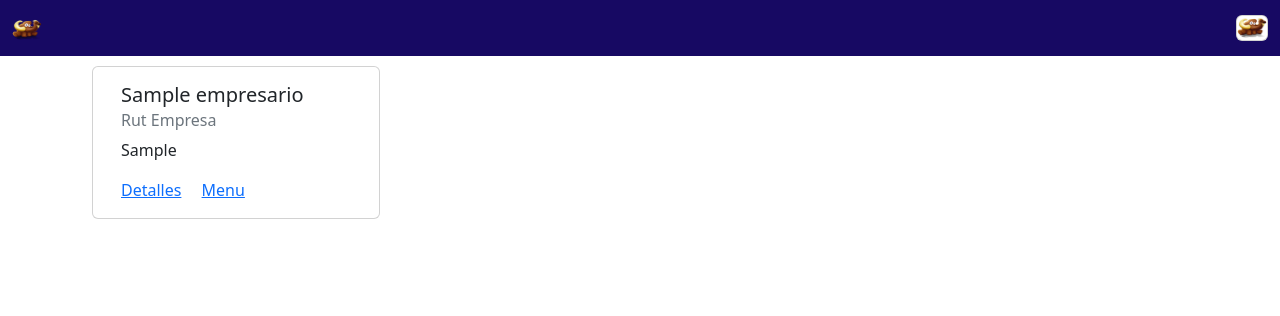
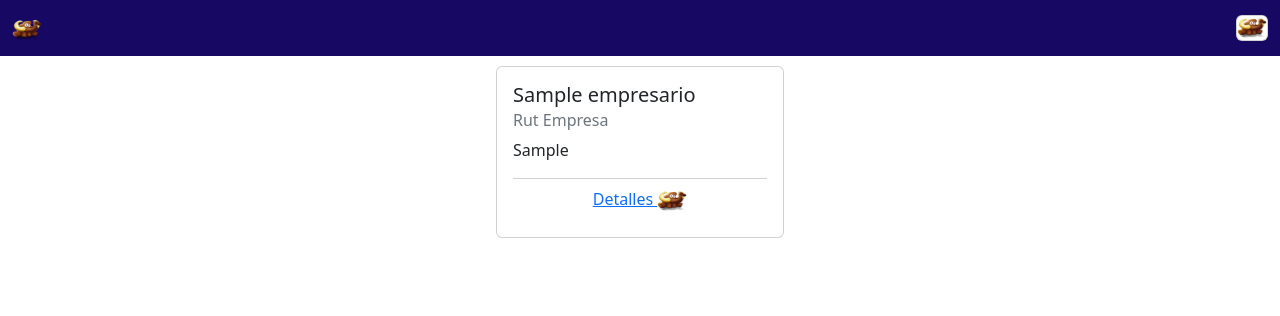
Before and after one commit to RubenEspinozaOsses/m.mamuts, a PHP site: page /pages/user_interfaces/seleccionar_empresario.php in a window 1280 px wide. Shown: the top 316 px of the page. Run offline with PHP 8.4, Linux system fonts and the light colour scheme; the visitor is signed in with stand-in values (Sample User, id 1); tables that the repository leaves empty or names only in its code hold one stand-in row (values such as "Sample post").

Commit message:
Se refactoriza para vista movil

```diff
--- a/pages/user_interfaces/seleccionar_empresario.php
+++ b/pages/user_interfaces/seleccionar_empresario.php
@@ -78,27 +78,32 @@ if (!isset($_SESSION['id_usuario'])) {
     </nav>
 
 
-    <div class="container">
-      <div class="col-12 col-md-6 col-lg-3">
-        <div id="empresarios" style="width: 50rem; padding: 10px; margin: 0 auto;" class="row">
+    <div class="container" style="align-content: center;">
+      <div class="">
+        <div class="card-grid" id="empresarios" style="width: 50rem; padding-top: 10px; padding-bottom: 10px; margin: auto;">
 
 
           <?php
-            for ($i = 0; $i < $cantidad_empresarios; $i++){
-              $nombre = $empresarios[$i] -> obtener_nombre();
-              $rut_empresa = $empresarios[$i] -> obtener_rut_razon_social();
-              $rut_empresario = $empresarios[$i] -> obtener_rut();
+          for ($i = 0; $i < $cantidad_empresarios; $i++) {
+            $nombre = $empresarios[$i]->obtener_nombre();
+            $rut_empresa = $empresarios[$i]->obtener_rut_razon_social();
+            $rut_empresario = $empresarios[$i]->obtener_rut();
           ?>
 
 
-          <div class="card" style="width: 18rem;">
+            <div class="card col" style="width: 18rem; white-space: nowrap; margin: auto;">
               <div class="card-body">
                 <h5 class="card-title"><?php echo $nombre ?></h5>
                 <h6 class="card-subtitle mb-2 text-muted">Rut Empresa</h6>
                 <p class="card-text"><?php echo $rut_empresa ?></p>
-              <a href="./empresario/detalles.php?rut_empresario=<?php echo base64_encode($rut_empresario) ?>" class="card-link">Detalles</a>
-              <a href="./empresario/menu.php?rut_empresario=<?php echo base64_encode($rut_empresario) ?>" class="card-link">Menu</a>
+                <div class="card-footer text-center" style="background-color: white;">
+                  <a href="./empresario/detalles.php?rut_empresario=<?php echo base64_encode($rut_empresario) ?>" class="card-link">Detalles <img src="../../img/mamuts1.png" alt="" width="30" height="24" background-color="black"></a>
                 </div>
+
+              </div>
+            </div>
+            <div class="col" style="color: white;">
+              <hr />
             </div>
 
           <?php
```
Lines whose indentation alone changed are shown as unchanged.
